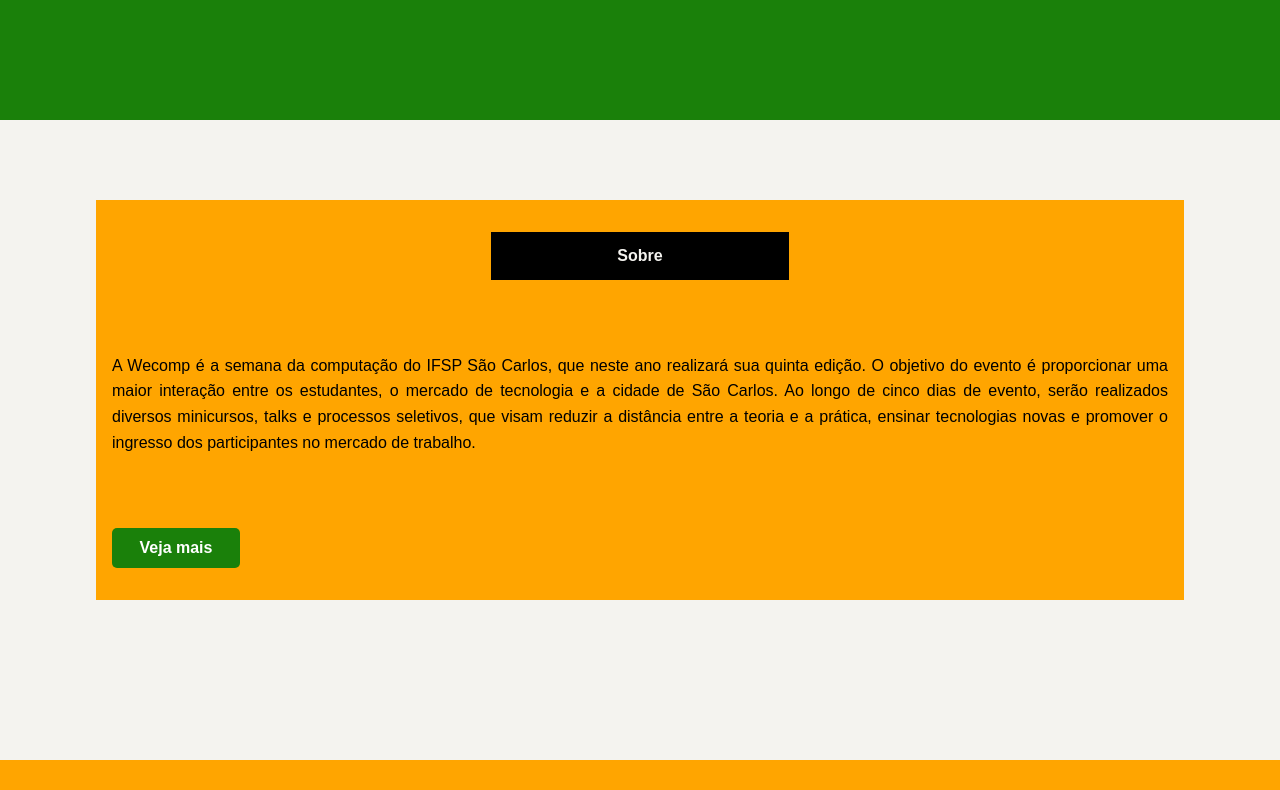
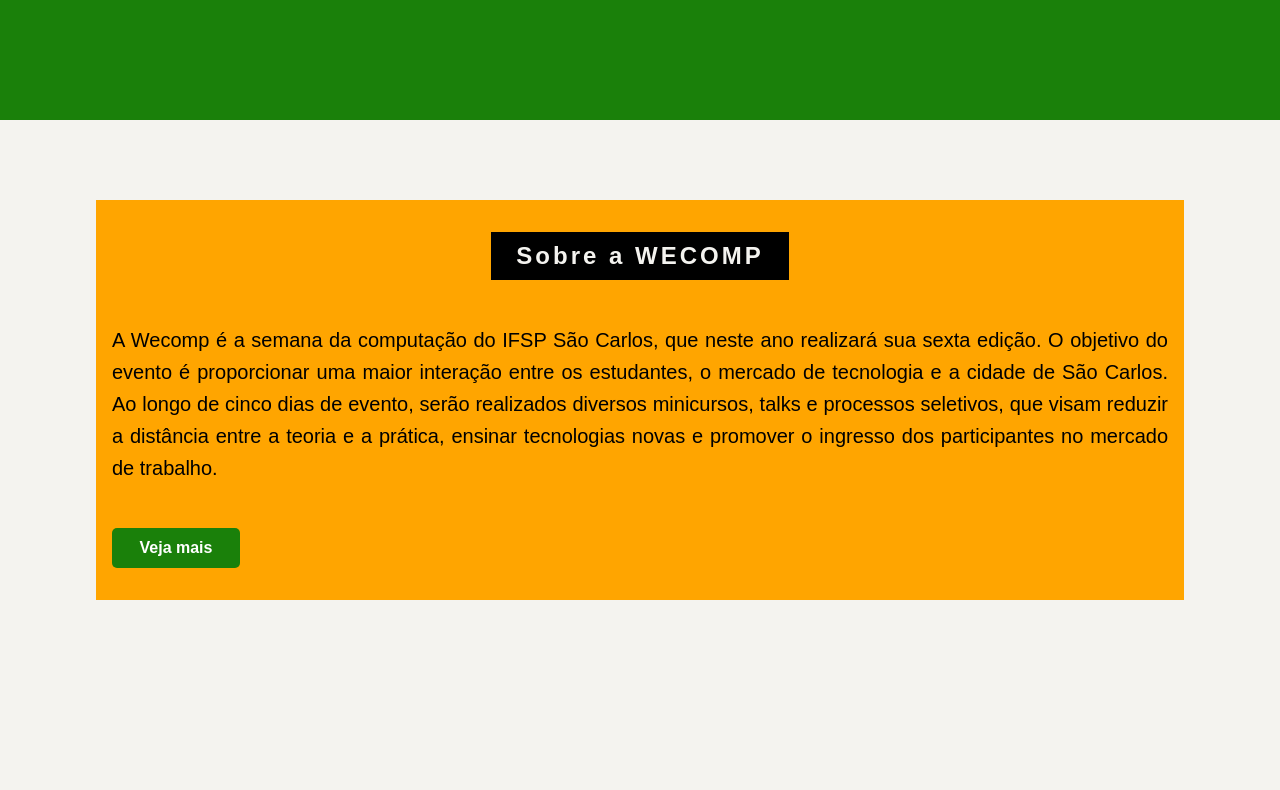
Before and after one commit to pet-ads/wecomp-new, a React (Vite) app: page / in a window 1280 px wide. Shown: the part 360-1150 px from the top of the page. Built offline with nearby package versions, Linux system fonts and the light colour scheme.

Commit message:
fix: ajust in layout

```diff
--- a/src/components/Header/index.tsx
+++ b/src/components/Header/index.tsx
@@ -5,7 +5,7 @@ import { NavList } from "./subcomponents/NavList";
 import { Nav } from "./styles";
 import { LinkAnchor } from "../../types/Navigation";
 
-export function Header() {
+export default function Header(){
   const links: LinkAnchor[] = [
     { text: "Início", url: "" },
     { text: "Sobre", url: "" },
--- a/src/components/HeroBanner/index.tsx
+++ b/src/components/HeroBanner/index.tsx
@@ -5,7 +5,7 @@ import {
   EventLogo,
 } from "./styles";
 
-export const HeroBanner = () => {
+export default function HeroBanner(){
   return (
     <LogoContainer>
       <EventLogo
--- a/src/components/HeroBanner/styles.ts
+++ b/src/components/HeroBanner/styles.ts
@@ -14,6 +14,13 @@ export const LogoContainer = styled.div`
   max-height: 60vh;
 
   background-color: var(--primary-color);
+
+  @media screen and (max-width: 768px) {
+    min-width: 100vw;
+    max-width: 100vw;
+
+    min-height: 100vh;
+  }
 `;
 
 export const EventLogo = styled.img`
@@ -40,8 +47,12 @@ export const EventDate = styled.div`
     font-size: 12.5pt;
 
     text-align: center;
+
+    white-space: nowrap;
 `
 
 export const HighlightedText = styled.strong`
   font-size: larger;
+
+  white-space: nowrap;
 `
--- a/src/components/Prologue/index.tsx
+++ b/src/components/Prologue/index.tsx
@@ -6,14 +6,14 @@ import { PrologueContainer, PrologueContent, ProloqueButton } from "./styles";
 import Text from "../Text";
 import LinkButton from "../LinkButton/styles";
 
-export const Prologue = () => {
+export default function Prologue(){
   return (
     <PrologueContainer>
       <PrologueContent>
-        <SubTitle>Sobre</SubTitle>
+        <SubTitle>Sobre a WECOMP</SubTitle>
         <Text>
           A Wecomp é a semana da computação do IFSP São Carlos, que neste ano
-          realizará sua quinta edição. O objetivo do evento é proporcionar uma
+          realizará sua sexta edição. O objetivo do evento é proporcionar uma
           maior interação entre os estudantes, o mercado de tecnologia e a
           cidade de São Carlos. Ao longo de cinco dias de evento, serão
           realizados diversos minicursos, talks e processos seletivos, que visam
--- a/src/components/Prologue/styles.ts
+++ b/src/components/Prologue/styles.ts
@@ -14,6 +14,7 @@ export const PrologueContent = styled(SectionContent)`
 
   @media (max-width: 768px) {
     height: 60vh;
+    padding-bottom: 5rem;
   }
 
   @media (max-width: 480px) {
--- a/src/components/SubTitle/styles.ts
+++ b/src/components/SubTitle/styles.ts
@@ -6,18 +6,21 @@ export const LabelContainer = styled.div`
     justify-content: center;
     align-items: center;
 
-    width: 22vw;
+    min-width: 22vw;
 
     height: 2rem;
 
     padding: .5rem;
 
     background-color: var(--secundary-text-color);
-
 `
 
 export const LabelText = styled.span`
-  font-size: 1rem;
+  font-size: 1.5rem;
+  letter-spacing: 3px;
   font-weight: bold;
+
+  white-space: nowrap;
+
   color: var(--background-color);
 `;
--- a/src/components/Text/styles.ts
+++ b/src/components/Text/styles.ts
@@ -14,7 +14,7 @@ export const TextContainer = styled.div`
 
     text-align: justify;
 
-    font-size: medium;
+    font-size: 15pt;
     font-weight: lighter;
 
     color: var(--secundary-text-color);
--- a/src/global/GlobalStyles.ts
+++ b/src/global/GlobalStyles.ts
@@ -18,7 +18,6 @@ const GlobalStyles = createGlobalStyle`
   body {
     display: flex;
     flex-direction: column;
-
     height: 100vh;
 
     background-color: var(--background-color);
--- a/src/pages/Home.tsx
+++ b/src/pages/Home.tsx
@@ -1,18 +1,21 @@
 // Components
-import { Header } from "../components/Header";
-import { HeroBanner } from "../components/HeroBanner";
-import Programming from "../components/Programming";
-import { Prologue } from "../components/Prologue";
+import Header from "../components/Header";
+import HeroBanner from "../components/HeroBanner";
+import Prologue from "../components/Prologue";
 import Supporters from "../components/Supporters";
+
+// Styles
+ import { Sections } from "../styles/Sections";
 
 export default function Home() {
   return (
     <>
       <Header />
       <HeroBanner />
-      <Prologue />
-      <Supporters />
-      <Programming/>
+      <Sections>
+        <Prologue />
+        <Supporters />
+      </Sections>
     </>
   );
 }
--- /dev/null
+++ b/src/styles/Sections.ts
@@ -0,0 +1,14 @@
+// External Library
+import styled from "styled-components";
+
+export const Sections = styled.div`
+    display: flex;
+    flex-direction: column;
+    align-items: center;
+
+    gap: 5rem;
+
+    @media screen and (max-width: 475px) {
+        gap: 20rem;
+    }
+`
```
